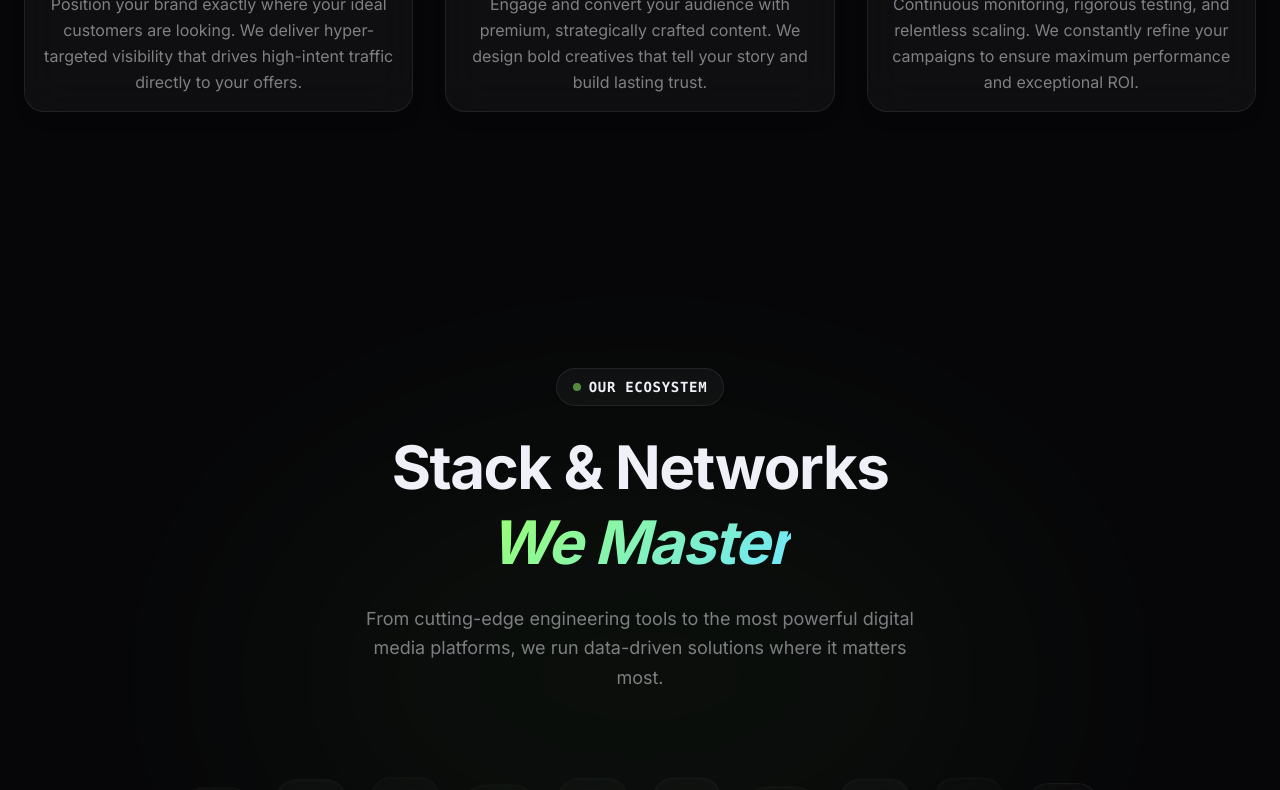
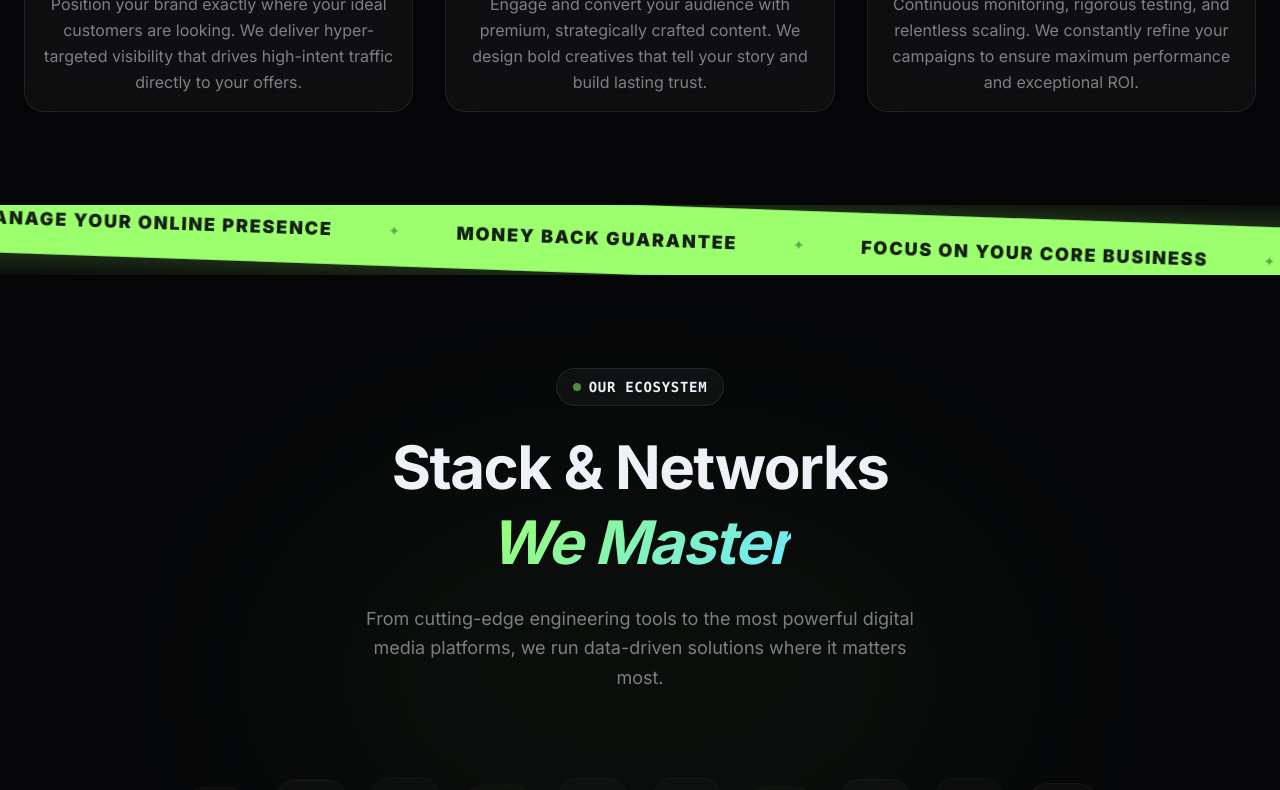
Before and after one commit to einfoengine/ablyart, a Next.js app: page / in a window 1280 px wide. Shown: the part 1440-2230 px from the top of the page. Built offline with nearby package versions, Linux system fonts and the light colour scheme.

Commit message:
Value section

```diff
--- a/src/components/ValueFocusSection.tsx
+++ b/src/components/ValueFocusSection.tsx
@@ -70,6 +70,24 @@ export default function ValueFocusSection() {
           ))}
         </div>
       </div>
+
+      {/* Moving Marquee Ribbon */}
+      <div className="absolute bottom-0 left-0 w-full overflow-hidden flex translate-y-1/2 z-20 pointer-events-auto">
+        <div className="w-[110%] -ml-[5%] py-4 md:py-5 flex transform rotate-2 bg-[var(--accent)] text-[#060608] shadow-[0_0_40px_rgba(155,255,110,0.3)] border-y border-black/10">
+          <div className="flex whitespace-nowrap marquee-track font-black text-sm md:text-lg tracking-widest uppercase items-center opacity-90">
+            {[...Array(10)].map((_, i) => (
+              <React.Fragment key={i}>
+                <span className="mx-6 md:mx-10 whitespace-nowrap">Focus on your core business</span>
+                <span className="mx-2 md:mx-4 opacity-40 text-xs text-black">✦</span>
+                <span className="mx-6 md:mx-10 whitespace-nowrap">Let us manage your online presence</span>
+                <span className="mx-2 md:mx-4 opacity-40 text-xs text-black">✦</span>
+                <span className="mx-6 md:mx-10 whitespace-nowrap">Money back guarantee</span>
+                <span className="mx-2 md:mx-4 opacity-40 text-xs text-black">✦</span>
+              </React.Fragment>
+            ))}
+          </div>
+        </div>
+      </div>
     </section>
   );
 }
```
